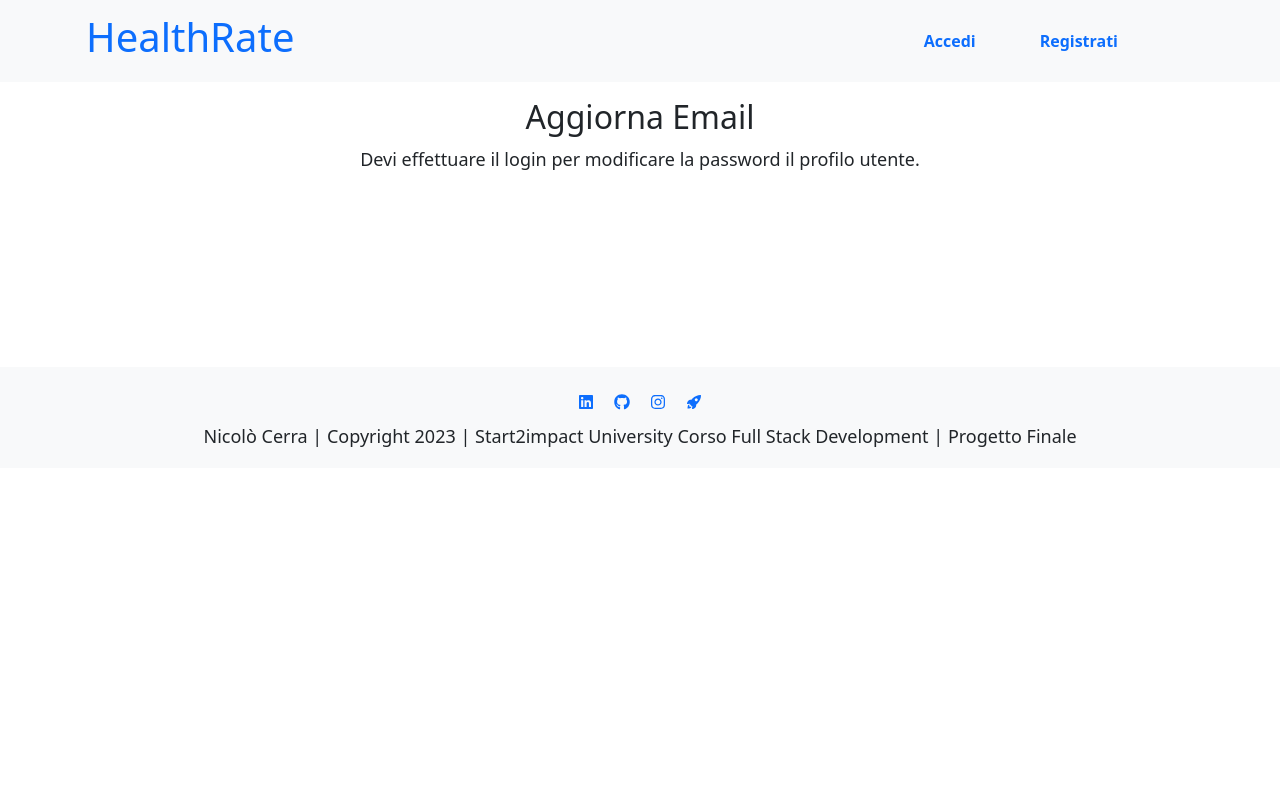
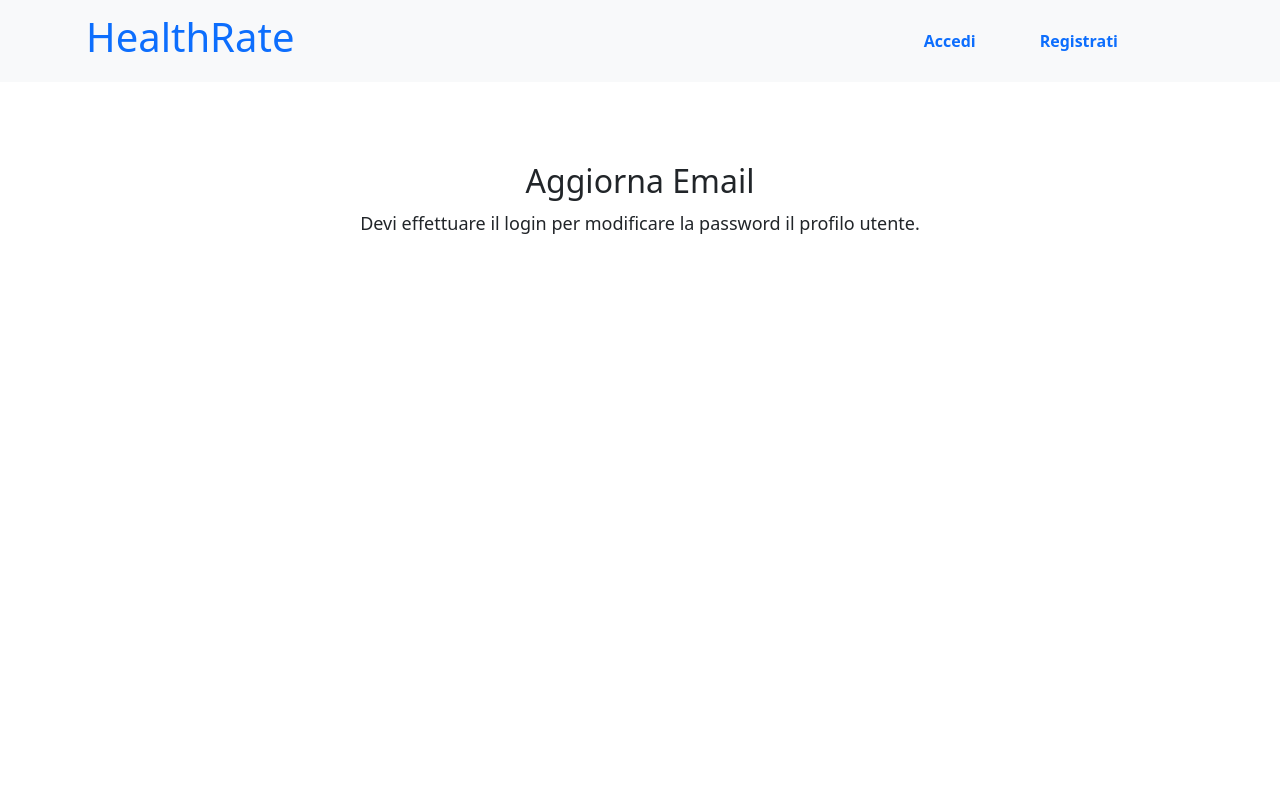
Before and after one commit to Nikcer/HealthRate, a React (Create React App) app in the folder client/: page /updateuser in a window 1280 px wide. Shown: the top 800 px of the page. Built offline with nearby package versions, Linux system fonts and the light colour scheme.

Commit message:
fix alert error

```diff
--- a/client/src/components/Footer/Footer.module.css
+++ b/client/src/components/Footer/Footer.module.css
@@ -8,7 +8,7 @@
   align-items: center;
   justify-content: center;
 
-  margin-top: 20vh;
+  margin-top: 90vh;
   background-color: rgb(248, 249, 250);
   z-index: 10;
 }
--- a/client/src/pages/Login.js
+++ b/client/src/pages/Login.js
@@ -46,6 +46,7 @@ function Login() {
     } catch (err) {
       setErrorMessage("Errore durante l'accesso. Controlla le credenziali.");
       setEmpityFields("");
+      setIsLoading(false);
       console.log("Errore durante l'accesso", err);
     }
   };
--- a/client/src/pages/user/UpdateUser.js
+++ b/client/src/pages/user/UpdateUser.js
@@ -8,7 +8,7 @@ import Col from "react-bootstrap/Col";
 import Form from "react-bootstrap/Form";
 import Row from "react-bootstrap/Row";
 import { useNavigate } from "react-router-dom";
-
+import styles from "./UpdateUser.module.css";
 function UpdateUser(user) {
   const { auth } = useAuth();
   const { userData } = useUserData();
@@ -50,7 +50,7 @@ function UpdateUser(user) {
   };
 
   return (
-    <div className="p-3">
+    <div className={styles.updateUserContainer}>
       <h2>Aggiorna Email</h2>
       {auth.isAuthenticated ? (
         <Form onSubmit={handleUpdateUser}>
@@ -58,7 +58,7 @@ function UpdateUser(user) {
             <Form.Label column sm={2}>
               Nuova Email
             </Form.Label>
-            <Col sm={10} className="p-2">
+            <Col sm={8} className="p-2">
               <Form.Control
                 type="email"
                 value={newEmail}
@@ -74,9 +74,9 @@ function UpdateUser(user) {
             controlId="formHorizontalPassword"
           >
             <Form.Label column sm={2}>
-              Conferma Nuova Password
+              Conferma Email
             </Form.Label>
-            <Col sm={10}>
+            <Col sm={8}>
               <Form.Control
                 type="email"
                 value={confirmNewEmail}
--- /dev/null
+++ b/client/src/pages/user/UpdateUser.module.css
@@ -0,0 +1,3 @@
+.updateUserContainer {
+  padding-top: 10vh;
+}
```
